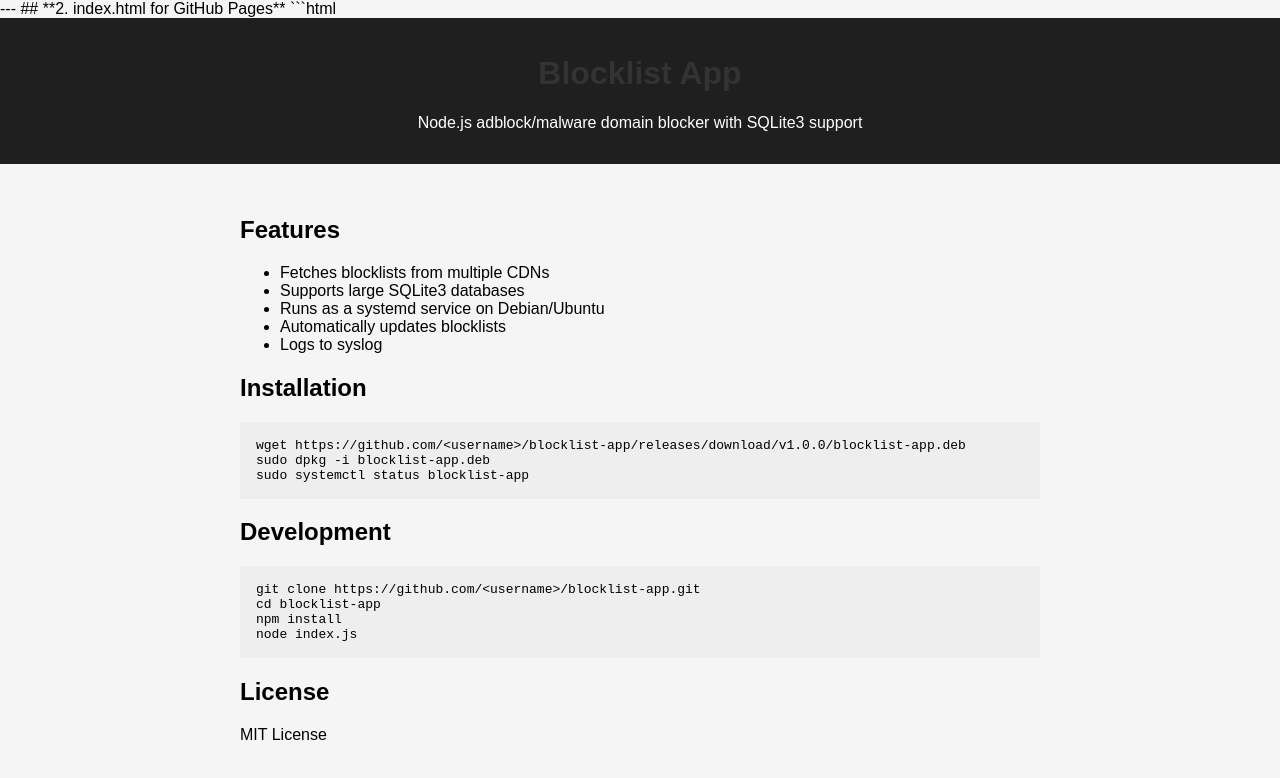
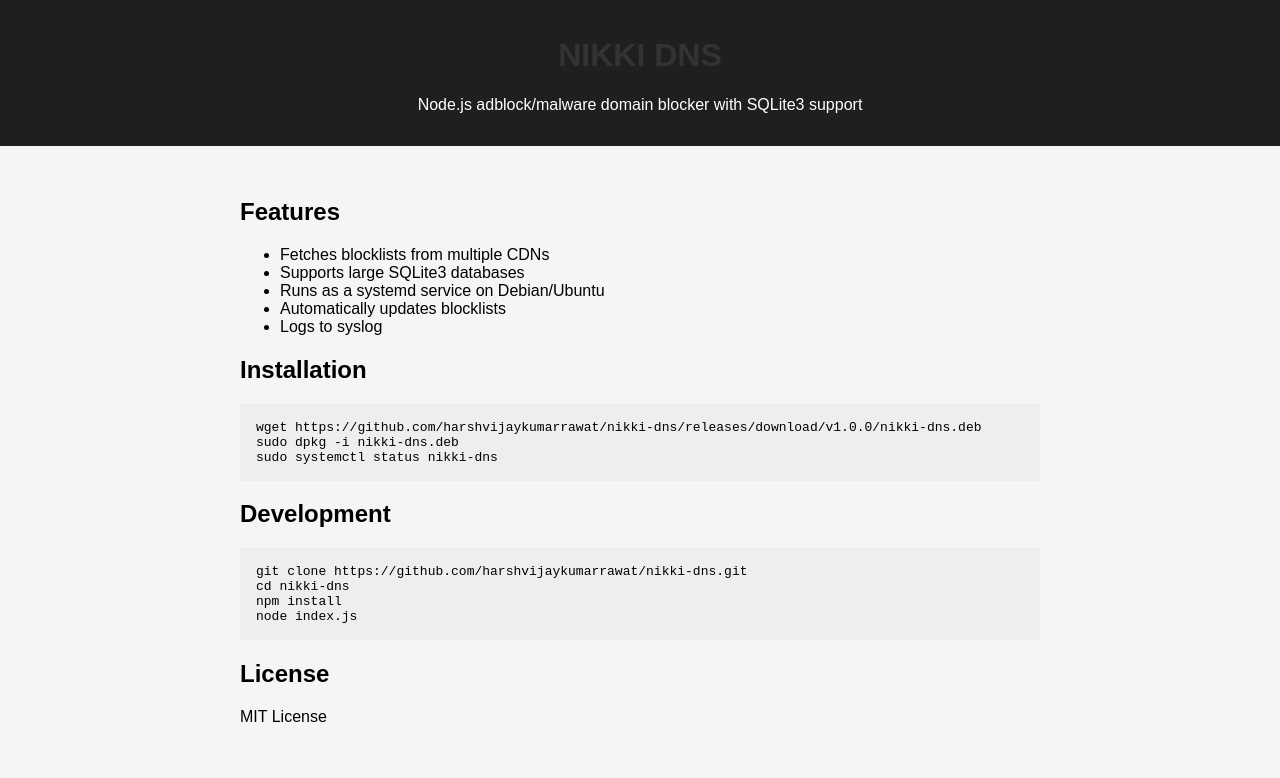
Before and after one commit to harshvijaykumarrawat/nikki-dns, a website: page index.html in a window 1280 px wide. Drawn offline with Linux system fonts and the light colour scheme.

Commit message:
Update index.html

````diff
--- a/index.html
+++ b/index.html
@@ -1,15 +1,9 @@
-
----
-
-## **2. index.html for GitHub Pages**
-
-```html
 <!DOCTYPE html>
 <html lang="en">
 <head>
 <meta charset="UTF-8">
 <meta name="viewport" content="width=device-width, initial-scale=1.0">
-<title>Blocklist App</title>
+<title>NIKKI DNS</title>
 <style>
 body { font-family: Arial, sans-serif; background: #f5f5f5; margin: 0; padding: 0; }
 header { background: #1f1f1f; color: white; padding: 1rem; text-align: center; }
@@ -21,7 +15,7 @@
 <body>
 
 <header>
-<h1>Blocklist App</h1>
+<h1>NIKKI DNS</h1>
 <p>Node.js adblock/malware domain blocker with SQLite3 support</p>
 </header>
 
@@ -37,15 +31,15 @@
 
 <h2>Installation</h2>
 <pre>
-wget https://github.com/&lt;username&gt;/blocklist-app/releases/download/v1.0.0/blocklist-app.deb
-sudo dpkg -i blocklist-app.deb
-sudo systemctl status blocklist-app
+wget https://github.com/harshvijaykumarrawat/nikki-dns/releases/download/v1.0.0/nikki-dns.deb
+sudo dpkg -i nikki-dns.deb
+sudo systemctl status nikki-dns
 </pre>
 
 <h2>Development</h2>
 <pre>
-git clone https://github.com/&lt;username&gt;/blocklist-app.git
-cd blocklist-app
+git clone https://github.com/harshvijaykumarrawat/nikki-dns.git
+cd nikki-dns
 npm install
 node index.js
 </pre>
````
